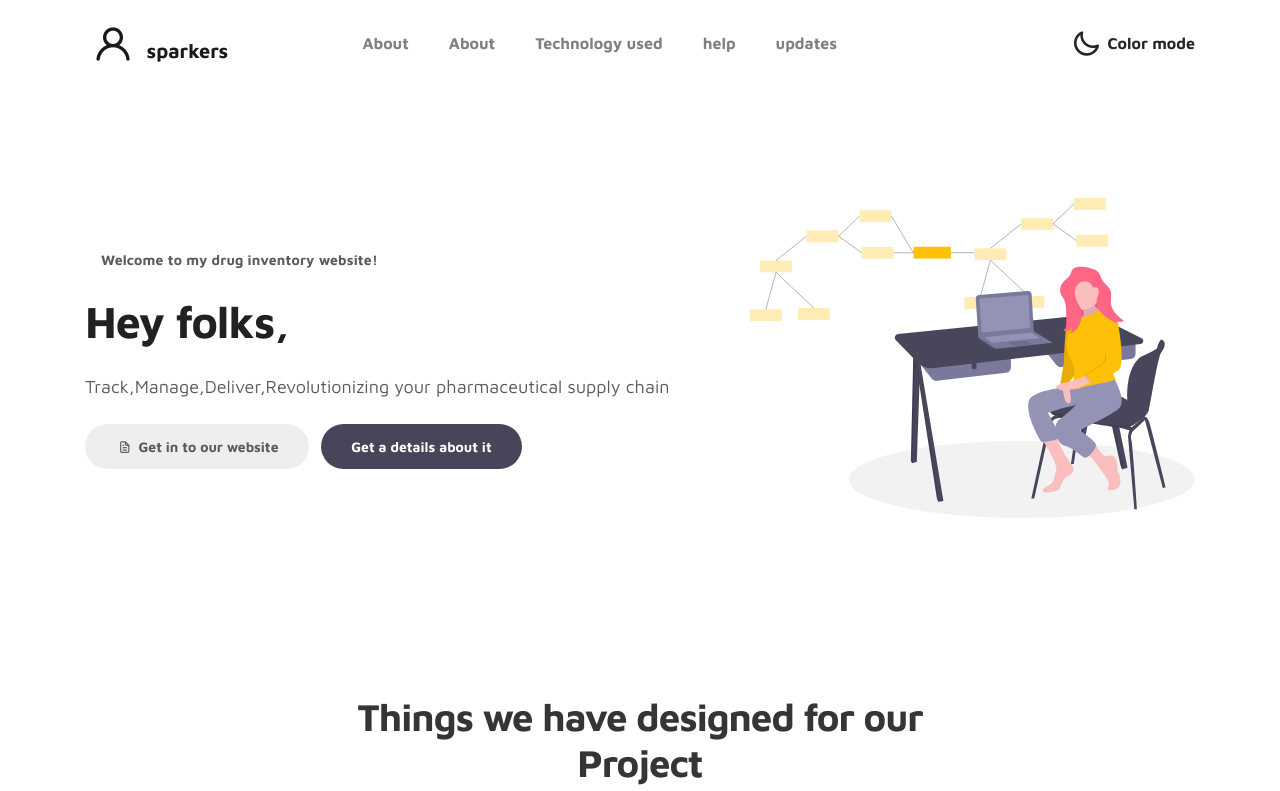
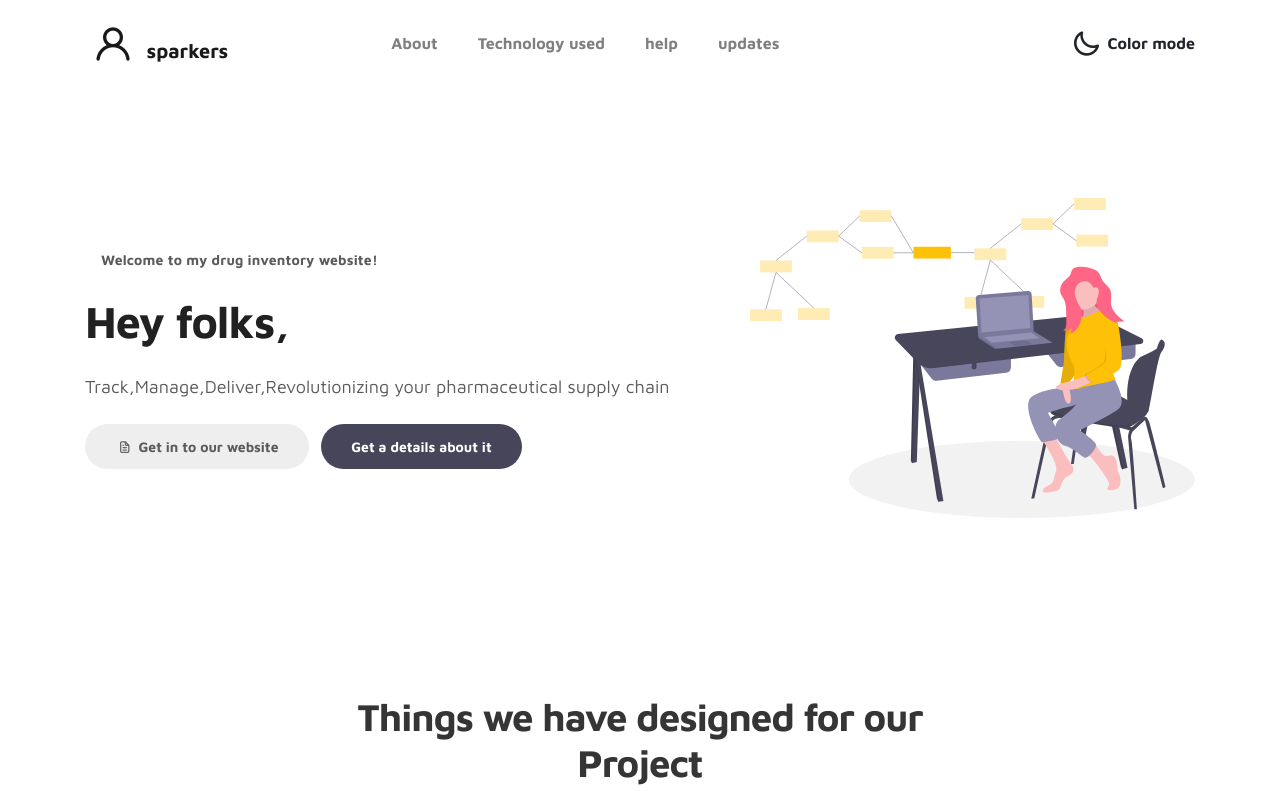
Before and after one commit to Druginventory/Druginventory, a plain HTML site: page index.html in a window 1280 px wide. Shown: the top 791 px of the page. Drawn offline with Linux system fonts and the light colour scheme.

Commit message:
Update index.html

```diff
--- a/index.html
+++ b/index.html
@@ -43,9 +43,7 @@ https://www.tooplate.com/view/2115-marvel
                     <li class="nav-item">
                         <a href="#Home" class="nav-link"><span data-hover="Home">About</span></a>
                     </li>
-                    <li class="nav-item">
-                        <a href="#About" class="nav-link"><span data-hover="About">About</span></a>
-                    </li>
+
                     <li class="nav-item">
                         <a href="#Technology used" class="nav-link"><span data-hover="Technology used">Technology used</span></a>
                     </li>
```
